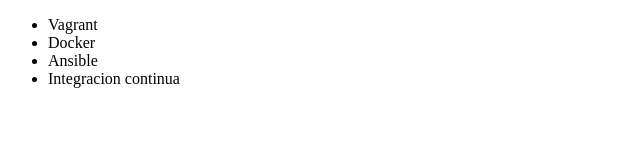
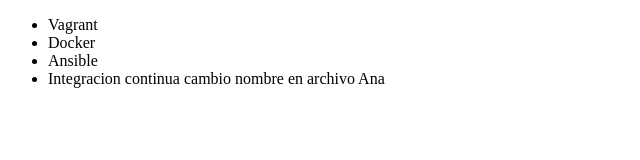
Before and after one commit to AlejandroDazaRpo/alura-git, a plain HTML site: page index.html in a window 1280 px wide. Shown: the whole page, without its empty margins (0-640 px from the left). Drawn offline with Linux system fonts and the light colour scheme.

Commit message:
Renombrando archivo en Ana

```diff
--- a/index.html
+++ b/index.html
@@ -9,7 +9,7 @@
          <li> Vagrant </li>
          <li> Docker </li>
          <li> Ansible </li>
-         <li> Integracion continua </li>
+         <li> Integracion continua cambio nombre en archivo Ana </li>
      </ul>
 </body>
 </html>
```
